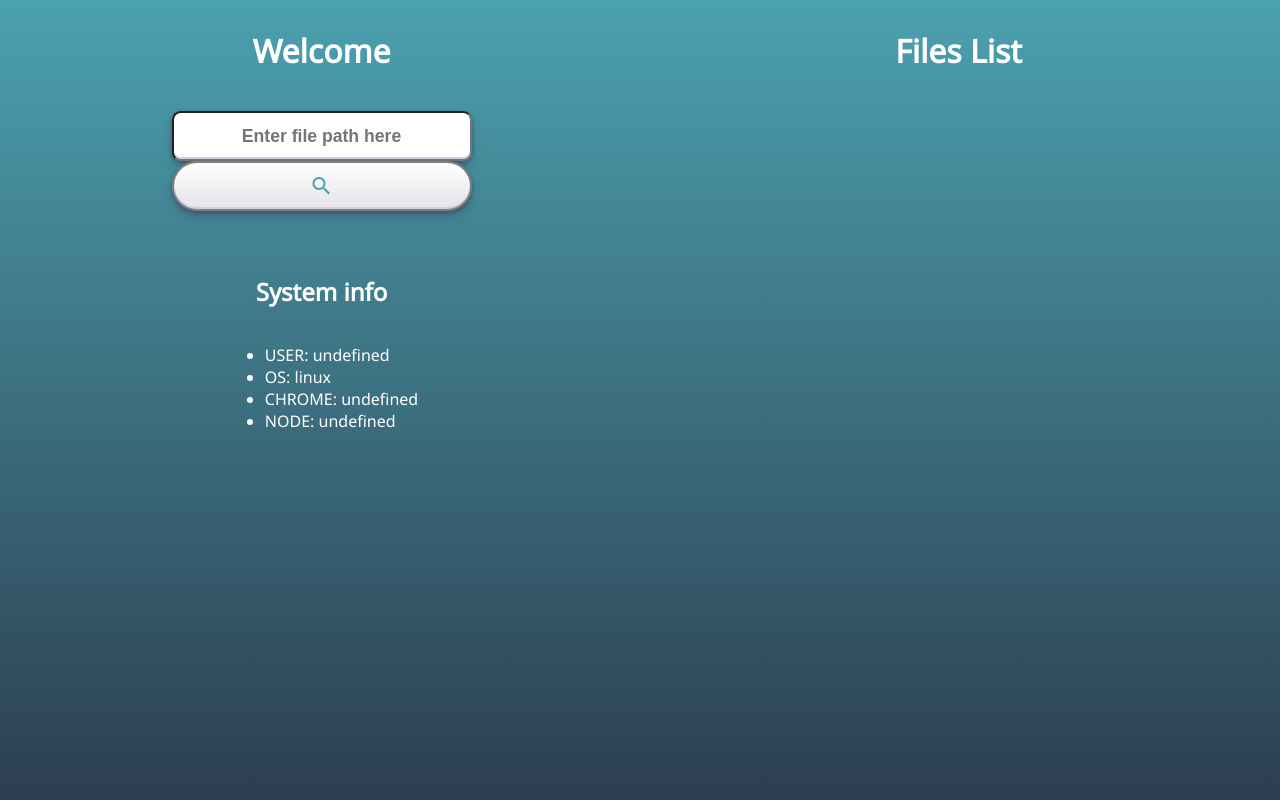
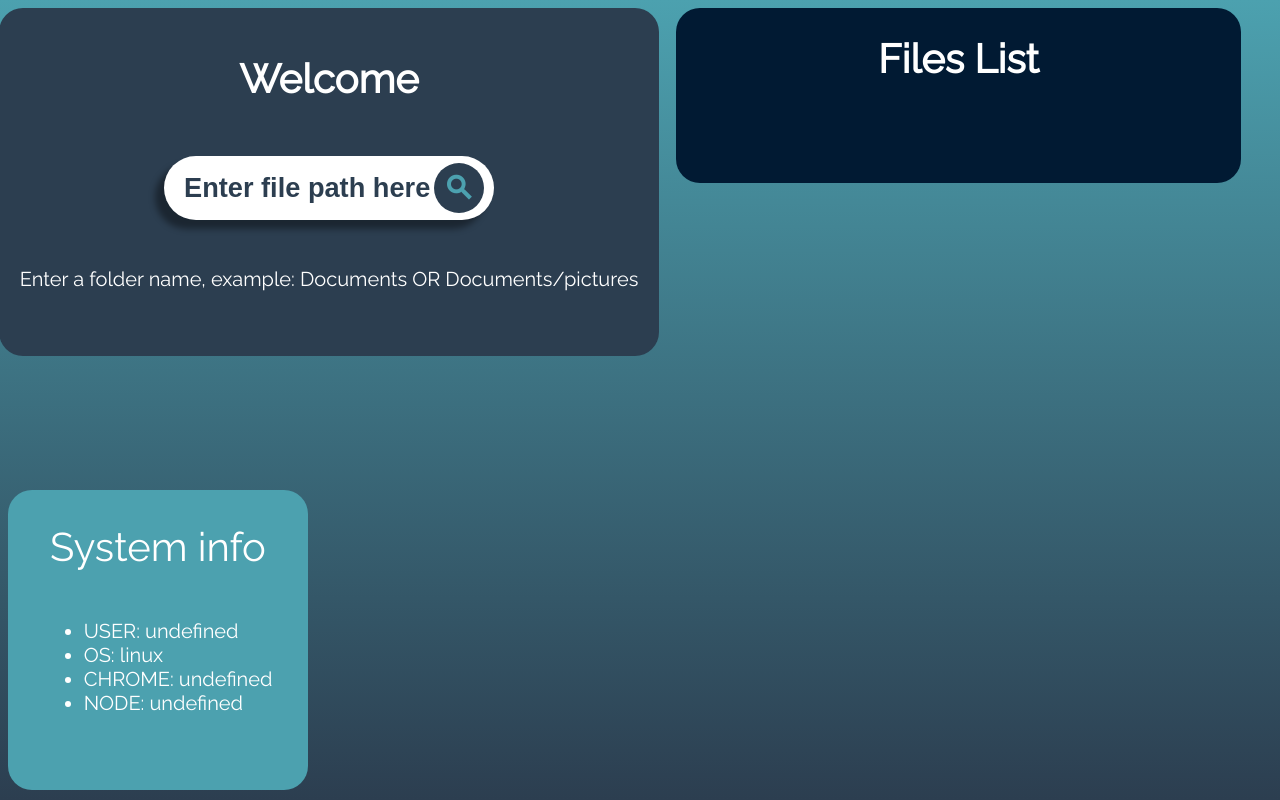
Before and after one commit to Ispirett/duplicate-destroyer, an Electron app: page client/windows/index.html in a window 1280 px wide. Drawn offline with nearby package versions, Linux system fonts and the light colour scheme.

Commit message:
feat(style):Improving style to be more spotify-like

```diff
--- a/client/css/index.css
+++ b/client/css/index.css
@@ -1,7 +1,9 @@
 @import url("https://fonts.googleapis.com/css?family=Noto+Sans&display=swap");
+@import url('https://fonts.googleapis.com/css?family=Raleway&display=swap');
+
 .container {
     display: grid;
-    grid-template: repeat(1, 500px) / repeat(2, 1fr);
+    grid-template: repeat(1, 95vh) / repeat(2, 1fr);
     grid-gap: 10px;
 }
 
@@ -10,7 +12,8 @@ body {
     background-repeat: round;
     background-size: contain;
     color: white;
-    font-family: "Noto Sans", sans-serif;
+    font-family: 'Raleway', sans-serif;
+
     background-repeat: no-repeat;
     background-attachment: fixed;
 }
@@ -19,7 +22,10 @@ body {
     display: flex;
     flex-direction: column;
     align-items: center;
+
+    position: relative;
 }
+
 
 .heading {
     color: rgb(4, 41, 46);
@@ -30,35 +36,105 @@ body {
 }
 
 .btn {
-    border: 2px solid gray;
+    border: 0;
     outline: none;
     color: #4ca1af;
-    width: 300px;
+    width: 50px;
     height: 50px;
-    background-image: linear-gradient(rgb(255, 255, 255), rgb(228, 228, 233));
     border-radius: 2em;
-    font-size: 1.1em;
-    font-weight: 600;
-    box-shadow: 0 7px 14px -3px rgba(45, 35, 66, 0.3), 0 2px 4px 0 rgba(45, 35, 66, 0.4), inset 0 -2px 0 0 #cfd1e3;
+    background: #2c3e50;
+    position: absolute;
+    right: 10px;
+    top: 34px;
+
+
+}
+.btn i{
+    font-size: 32px;
+    font-weight: 900;
 }
 
 .btn:hover {
     cursor: pointer;
-    background-image: linear-gradient(rgb(216, 215, 215), rgb(156, 156, 156));
+    background: #4ca1af;
+    color: #2c3e50;
+
 }
 
 .input {
-    width: 300px;
-    height: 50px;
+    outline: none;
+    border: 0;
+    width: 330px;
+    height: 64px;
     margin-top: 1em;
-    color: black;
-    border-radius: 0.5em;
-    font-size: 1.1em;
+    margin-bottom: 1em;
+    color: #2c3e50;
+    border-radius: 2rem;
+    font-size: 1.7em;
     font-weight: 600;
-    text-align: center;
-    box-shadow: 0 7px 14px -3px rgba(45, 35, 66, 0.3), 0 2px 4px 0 rgba(45, 35, 66, 0.4), inset 0 -2px 0 0 #cfd1e3;
+    text-align: left;
+    box-shadow: -9px 9px 6px #00000063;
+    padding: 0 60px 0 20px;
+
+
+
 }
 
+.input::placeholder{
+    color: #2c3e50;
+}
+.search-form{
+
+    background: #2c3e50;
+    width: 50%;
+    display: flex;
+    flex-direction: column;
+    justify-content: center;
+    align-items: center;
+
+    padding: 20px 10px 45px 10px;
+    margin-left: 15px;
+    border-radius: 3vh;
+
+    position: fixed;
+
+}
+.search-form p{
+    font-size: 1.250em;
+}
+.search-form h1{
+    font-size: 2.500em;
+    font-weight: 900;
+}
+.search-btn{
+    position: relative;
+
+}
+
+.system-info{
+    background: #4ca1af;
+    width: 300px;
+    height: 300px;
+    align-self: flex-start;
+    justify-self: flex-end;
+
+    display: flex;
+    flex-direction: column;
+    justify-content: flex-start;
+    align-items: center;
+    border-radius: 3vh;
+
+    position: fixed;
+    bottom: 10px;
+
+}
+.system-info h2{
+    font-size: 2.500em;
+    font-weight: 100;
+}
+.system-info ul li{
+    font-size: 1.250em;
+}
 .error {
     color: red;
     background: cornsilk;
@@ -66,21 +142,45 @@ body {
 
 .list {
     position: relative;
+
+}
+.list-container{
+    background: #011A33;
+    width: 90%;
+
+    display: flex;
+    flex-direction: column;
+    justify-content: center;
+    align-items: center;
+    border-radius: 3vh;
+}
+.list-container h1{
+    font-size: 2.500em;
 }
 
 .list-files li,
 .duplicated-list-files li {
-    border: 0.5px solid rgb(228, 228, 228);
-    border-radius: 0.5em;
+    border: 0;
+
     font-weight: 600;
     font-size: 1.1em;
     padding: 0.5em;
     margin-bottom: 8px;
     list-style: none;
-    list-style-image: url("../../assets/img/file.png");
-    box-shadow: 0 7px 14px -3px rgba(45, 35, 66, 0.3), 0 2px 4px 0 rgba(45, 35, 66, 0.4), inset 0 -2px 0 0 #cfd1e3;
+
+    display: flex;
+    flex-direction: row;
+    justify-content: flex-start;
+    align-items: center;
+
+
 }
-
+.list-files li::before, .duplicated-list-files li::before{
+    content: "\e2c7";
+    font-family: 'Material Icons';
+    font-size: 32px;
+    margin-right: 10px;
+}
 .list-files li:hover,
 .duplicated-list-files li:hover {
     transition: 0.3s background ease-in;
--- a/client/windows/index.html
+++ b/client/windows/index.html
@@ -12,17 +12,25 @@
 <body>
     <div class="container">
         <div class="center">
-
+            <div class="search-form">
                 <h1>Welcome</h1>
-
+                <div class="search-btn">
                     <input class="input" id="search" type="text" placeholder="Enter file path here" />
                     <button class="btn" onclick="listFiles()">
                         <i class="material-icons">search</i>
                     </button>
+                </div>
+                <p>Enter a folder name, example: Documents OR Documents/pictures</p>
+
+            </div>
+
+
+
 
 
             <br />
             <br />
+            <div class="system-info">
                 <h2>System info</h2>
                 <ul>
                     <li>
@@ -51,10 +59,15 @@
                     </li>
                 </ul>
             </div>
+
+        </div>
         <div class="center list">
+            <div class="list-container">
                 <h1>Files List</h1>
                 <h4 class="error" id="error"></h4>
                 <ul class="list-files" id="list-files"></ul>
+            </div>
+
         </div>
     </div>
 
--- a/main.js
+++ b/main.js
@@ -1,6 +1,10 @@
 const electron = require("electron");
 const url = require("url");
 const path = require("path");
+
+// Enable live reload for all the files inside your project directory
+require('electron-reload')(__dirname);
+
 //Setup
 // main apis from electron
 
--- a/package.json
+++ b/package.json
@@ -16,6 +16,7 @@
     "license": "MIT",
     "dependencies": {
         "electron": "^5.0.4",
+        "electron-reload": "^1.5.0",
         "material-design-icons": "^3.0.1"
     }
 }
```
Also changed, not shown: 1 other file. Lines whose indentation alone changed are shown as unchanged.
